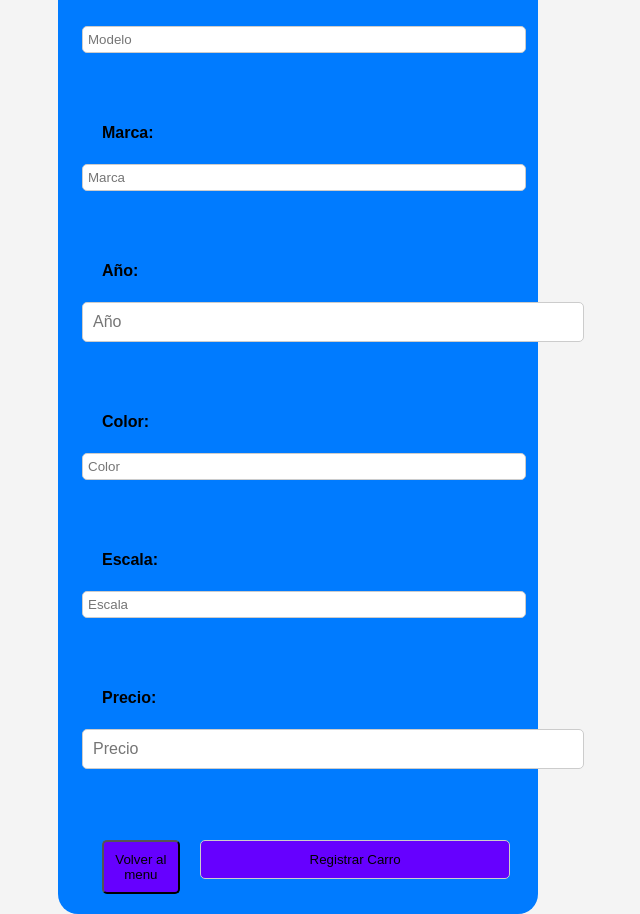
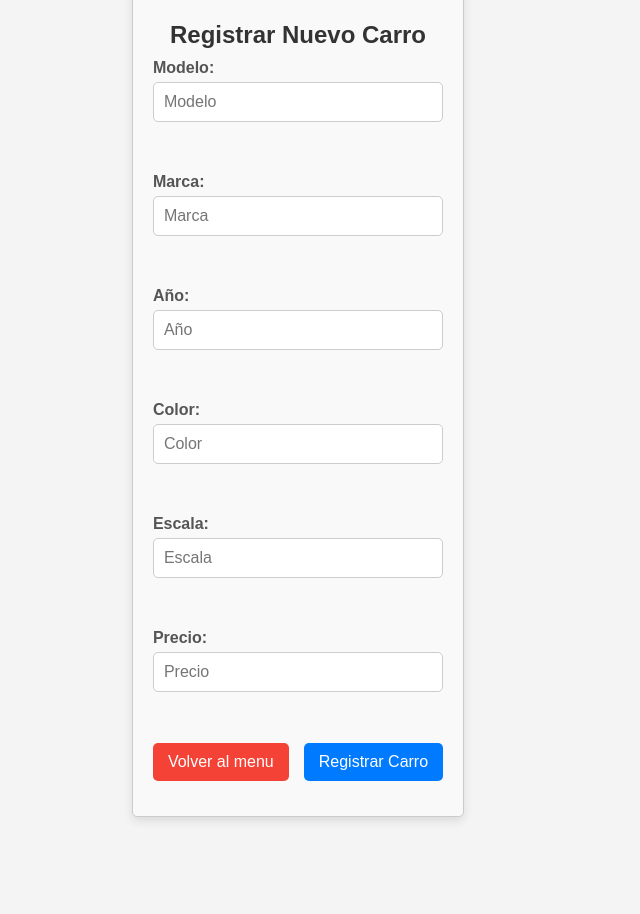
Before and after one commit to DjSantech/TurboCarsDatabase, a React (Create React App) app: page /registrar-carro in a window 1280 px wide. Shown: the whole page, without its empty margins (342-982 px from the left). After the commit the page ends 837 px from the top, so only its background shows below. Built offline with nearby package versions, Linux system fonts and the light colour scheme.

Commit message:
primera version finalizada

```diff
--- a/src/App.js
+++ b/src/App.js
@@ -6,7 +6,7 @@ import MenuBaseDatos from './components/BaseDeDatosInterfaz';
 import RegistrarCarro from './components/RegistrarCarro'; // Crea este componente
 import RegistrarVenta from './components/RegistrarVenta'; // Crea este componente
 import RegistrarCliente from './components/RegistrarCliente'; // Crea este componente
-import ConsultaInventario from './components/ConsultaInventario'; // Crea este componente
+import MostrarInventario from './components/ConsultaInventario'; // Crea este componente
 import ModificacionInventario from './components/ModificacionInventario'; // Crea este componente
 
 const App = () => {
@@ -18,7 +18,7 @@ const App = () => {
                 <Route path="/registrar-carro" element={<RegistrarCarro />} />
                 <Route path="/registrar-venta" element={<RegistrarVenta />} />
                 <Route path="/registrar-cliente" element={<RegistrarCliente />} />
-                <Route path="/consulta-inventario" element={<ConsultaInventario />} />
+                <Route path="/consulta-inventario" element={<MostrarInventario />} />
                 <Route path="/modificacion-inventario" element={<ModificacionInventario />} />
             </Routes>
         </Router>
--- a/src/components/ModificacionInventario.js
+++ b/src/components/ModificacionInventario.js
@@ -0,0 +1,109 @@
+// src/components/ModificarInventario.js
+import React, { useState, useEffect } from 'react';
+
+const ModificarInventario = () => {
+    const [inventario, setInventario] = useState([]); // Lista de IDs de inventario
+    const [selectedCar, setSelectedCar] = useState(null); // Carro seleccionado
+    const [formData, setFormData] = useState({
+        id_inventario: '',
+        id_c_carro: '',
+        fecha_ingreso: ''
+    });
+
+    // Función para obtener el inventario desde la base de datos
+    useEffect(() => {
+        const fetchInventario = async () => {
+            try {
+                const response = await fetch('http://localhost/obtener_inventario.php');
+                const data = await response.json();
+                setInventario(data);
+            } catch (error) {
+                console.error("Error al obtener el inventario:", error);
+            }
+        };
+
+        fetchInventario();
+    }, []);
+
+    // Manejar la selección del carro
+    const handleSelectChange = (e) => {
+        const id = e.target.value;
+        const car = inventario.find(item => item.id_inventario === id);
+        setSelectedCar(car);
+        setFormData(car); // Llenar los datos del carro seleccionado
+    };
+
+    // Manejar el cambio en el formulario
+    const handleChange = (e) => {
+        const { name, value } = e.target;
+        setFormData({
+            ...formData,
+            [name]: value
+        });
+    };
+
+    // Manejar el envío del formulario
+    const handleSubmit = async (e) => {
+        e.preventDefault();
+        try {
+            const response = await fetch('http://localhost/modificar_inventario.php', {
+                method: 'POST',
+                headers: {
+                    'Content-Type': 'application/x-www-form-urlencoded',
+                },
+                body: new URLSearchParams(formData).toString()
+            });
+
+            const result = await response.json();
+            alert(result.message); // Mostrar el mensaje de éxito o error
+        } catch (error) {
+            console.error("Error al modificar el inventario:", error);
+        }
+    };
+
+    return (
+        <div className="modificar-inventario">
+            <h1>Modificar Inventario</h1>
+
+            {/* Selector de carro */}
+            <label htmlFor="carro-select">Seleccionar Carro:</label>
+            <select id="carro-select" onChange={handleSelectChange} value={selectedCar ? selectedCar.id_inventario : ''}>
+                <option value="">-- Selecciona un Carro --</option>
+                {inventario.map(car => (
+                    <option key={car.id_inventario} value={car.id_inventario}>
+                        ID: {car.id_inventario} - Carro: {car.id_c_carro}
+                    </option>
+                ))}
+            </select>
+
+            {/* Formulario para modificar el carro seleccionado */}
+            {selectedCar && (
+                <form onSubmit={handleSubmit}>
+                    <label htmlFor="id_c_carro">ID Carro:</label>
+                    <input
+                        type="text"
+                        id="id_c_carro"
+                        name="id_c_carro"
+                        value={formData.id_c_carro}
+                        onChange={handleChange}
+                        required
+                    /><br /><br />
+
+                    <label htmlFor="fecha_ingreso">Fecha de Ingreso:</label>
+                    <input
+                        type="date"
+                        id="fecha_ingreso"
+                        name="fecha_ingreso"
+                        value={formData.fecha_ingreso}
+                        onChange={handleChange}
+                        required
+                    /><br /><br />
+
+                    <button type="submit">Guardar Cambios</button>
+                </form>
+            )}
+        </div>
+    );
+};
+
+export default ModificarInventario;
--- /dev/null
+++ b/src/styles/MostrarInventario.css
@@ -0,0 +1,48 @@
+/* Estilo general del contenedor */
+.mostrar-inventario {
+    margin: 20px auto;
+    max-width: 800px;
+    padding: 20px;
+    background-color: #f9f9f9;
+    border-radius: 5px;
+    box-shadow: 0 2px 10px rgba(0, 0, 0, 0.1);
+}
+
+/* Estilo del título */
+.mostrar-inventario h1 {
+    text-align: center;
+    margin-bottom: 20px;
+    color: #333;
+}
+
+/* Estilo de la tabla */
+.mostrar-inventario table {
+    width: 100%;
+    border-collapse: collapse;
+    margin-bottom: 20px;
+}
+
+/* Estilo de las cabeceras de la tabla */
+.mostrar-inventario table th {
+    background-color: #007bff;
+    color: white;
+    padding: 10px;
+    text-align: left;
+    border-bottom: 2px solid #ddd;
+}
+
+/* Estilo de las celdas de la tabla */
+.mostrar-inventario table td {
+    padding: 10px;
+    border-bottom: 1px solid #ddd;
+}
+
+/* Alternar color de filas */
+.mostrar-inventario table tr:nth-child(even) {
+    background-color: #f2f2f2;
+}
+
+/* Efecto hover en las filas */
+.mostrar-inventario table tr:hover {
+    background-color: #e9e9e9;
+}
--- a/src/styles/RegistrarCarro.css
+++ b/src/styles/RegistrarCarro.css
@@ -1,62 +1,76 @@
-body {
-    font-family: Arial, sans-serif;
-    background-color: #f4f4f4;
-    display: flex;
-    justify-content: center;
-    align-items: center;
-    height: 100vh;
-    margin: 0;
-
+/* Estilo general del formulario */
+.registrar-carro {
+    background-color: #f9f9f9; /* Color de fondo claro */
+    border: 1px solid #ccc; /* Borde gris claro */
+    border-radius: 5px; /* Bordes redondeados */
+    padding: 20px; /* Espaciado interno */
+    max-width: 500px; /* Ancho máximo del formulario */
+    margin: 20px auto; /* Centrar el formulario */
+    box-shadow: 0 4px 10px rgba(0, 0, 0, 0.1); /* Sombra sutil */
 }
 
-.registrar-carro {
-    display: flex;
-    flex-direction: column;
-    justify-content: center;
-    align-items: center;
-    width: 60vh;
-    height: 80%;
-    background-color: #007BFF;
-    border-radius: 20px;
+/* Estilo de los encabezados */
+.registrar-carro h1 {
+    text-align: center;
+    color: #333;
+    font-size: 24px;
+    margin-bottom: 10px;
 }
 
-
-.registrar-carro form{
-    display: flex;
-    flex-direction: column;
-    justify-content: left;
-    align-items: flex-start;
-    width: 100%;
-    height:100%;
+/* Estilo de las etiquetas */
+.registrar-carro label {
+    display: block;
+    padding: 0%;
+    margin-bottom: 5px;
+    font-weight: bold;
+    color: #555;
 }
 
-.registrar-carro label {
-    margin-left: 5%;
-    margin-bottom: 2px;
-    font-size: bold;
+/* Estilo de los inputs */
+.registrar-carro input[type="text"],
+.registrar-carro input[type="number"] {
+    width: 100%; /* Ancho completo */
+    padding: 10px; /* Espaciado interno */
+    border: 1px solid #ccc; /* Borde gris claro */
+    border-radius: 5px; /* Bordes redondeados */
+    margin-bottom: 15px; /* Espacio debajo de los inputs */
+    font-size: 16px; /* Tamaño de fuente */
+    box-sizing: border-box; /* Ajustar el ancho para incluir padding */
 }
 
-.registrar-carro input {
-    margin-left: 5%;
-    padding: 5px;
-    border-radius: 5px;
-    background-color: white;
-    width: 90%;
+/* Estilo del contenedor de botones */
+.botones-carros {
+    display: flex; /* Alinear los botones */
+    justify-content: space-between; /* Espacio entre botones */
+    align-items: center;
 }
 
-.registrar-carro .botones-carros {
-    display: flex;
-    margin-left: 5%;
-    padding: 20px;
+/* Estilo del botón de volver */
+.botones-carros a button {
+    background-color: #f44336; /* Color rojo */
+    color: white;
+    border: none;
     border-radius: 5px;
+    padding: 10px 15px;
+    font-size: 16px;
+    cursor: pointer;
+    margin-bottom: 15px;
+}
+
+/* Estilo del botón de submit */
+.botones-carros input[type="submit"] {
+    background-color: #007bff; /* Color azul */
     color: white;
-    width: 85%;
+    border: none;
+    margin-left: 15px;
+    border-radius: 5px;
+    padding: 10px 15px;
+    font-size: 16px;
     cursor: pointer;
 }
 
-.registrar-carro .botones-carros input[type="submit"],button {
-    border-radius: 5px;
-    background-color: #6600ff;
-    padding: 10px 0px;
-    cursor: pointer;
+/* Efecto hover para los botones */
+.botones-carros a button:hover,
+.botones-carros input[type="submit"]:hover {
+    opacity: 0.8; /* Suavizar al pasar el cursor */
 }
--- a/src/styles/RegistrarVenta.css
+++ b/src/styles/RegistrarVenta.css
@@ -56,6 +56,7 @@ select {
     border-radius: 5px; /* Bordes redondeados */
     margin: 5px;
     cursor: pointer; /* Cursor de flecha */
+    padding: 8px;
 
 }
 
```
Also changed, not shown: src/components/ConsultaInventario.js (+77 -0 lines), src/styles/ModificarInventario.css (added, +61 -0 lines).
